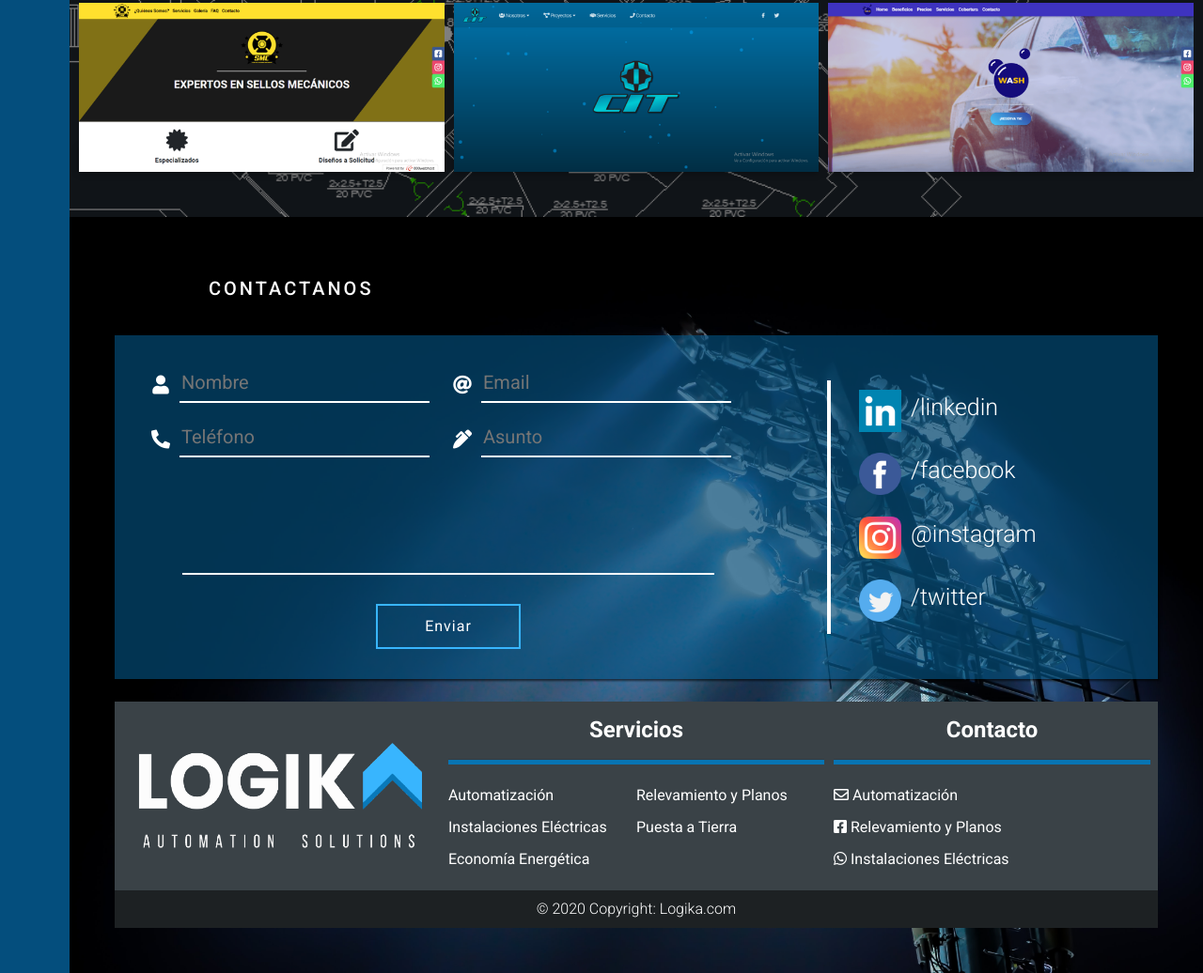
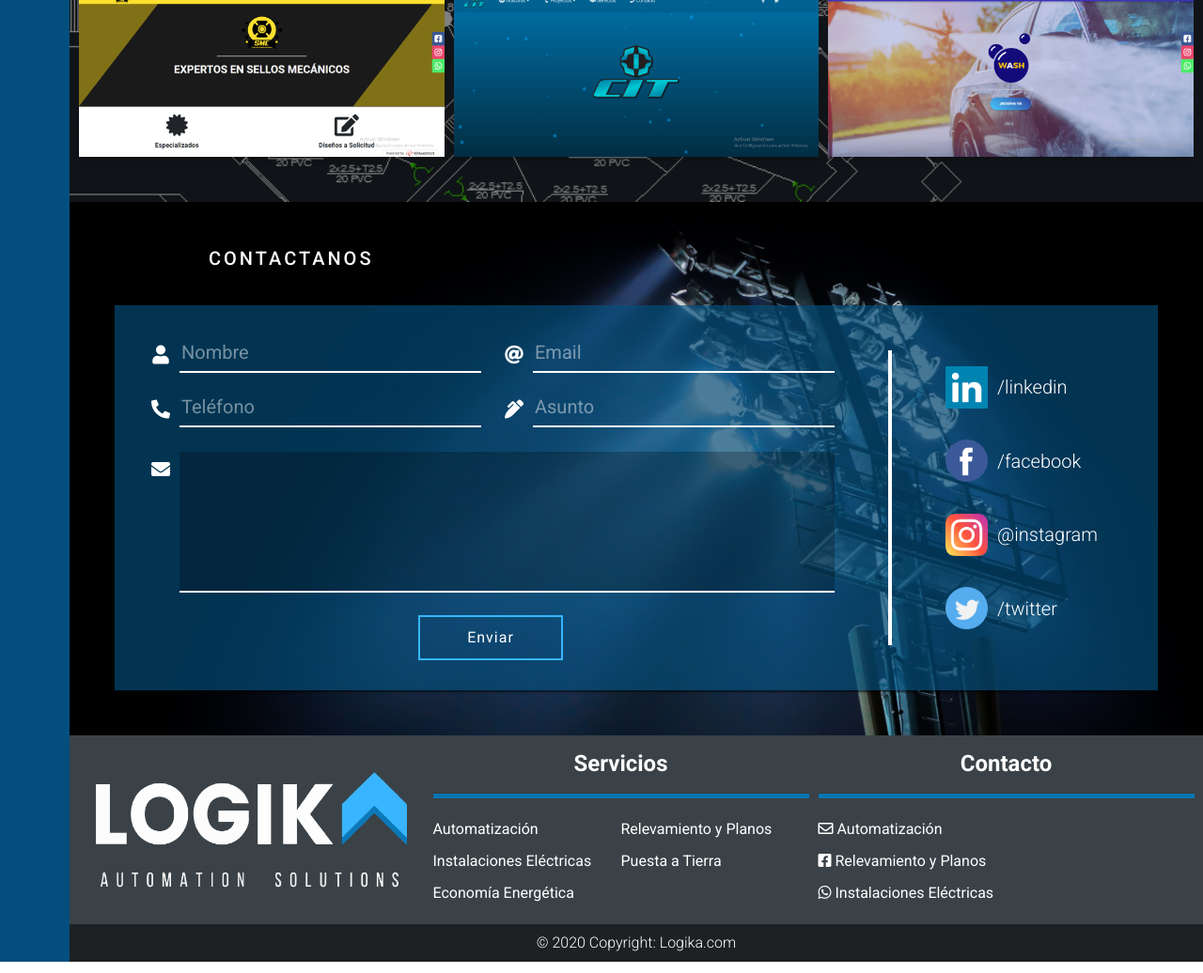
Before and after one commit to HelixInCode/Logika, a plain HTML site: page index.html in a window 1280 px wide. Shown: the part 3031-4067 px from the top of the page at 94% size. Drawn offline with Linux system fonts and the light colour scheme.

Commit message:
acabado contacto

```diff
--- a/css/style.css
+++ b/css/style.css
@@ -183,7 +183,8 @@ nav > .left-nav > .left-nav-item > a{
   background-color:#0874b3;
   text-align: center;
   padding: 30px;
-  height: 50vh;
+  /* height: 50vh; */
+  height: 384px;
   display: flex;
   flex-direction: column;
   justify-content: center;
@@ -191,7 +192,7 @@ nav > .left-nav > .left-nav-item > a{
 
 #mensaje > .mensaje-div > p{
   color: white;
-  font-size: 30px;
+  font-size: 20px;
   font-weight: 500;
   font-family: var(--poppins);
 }
@@ -350,77 +351,79 @@ nav > .left-nav > .left-nav-item > a{
 /*==============CONTACTO===============*/
 #contacto{
   background: url(../img/back-form.jpg);
-  position: relative;
-  /* z-index: 2; */
   background-position: center;
   background-repeat: no-repeat;
   background-size: cover;
   background-attachment: fixed;
   display: grid;
-  grid-template-columns: minmax(300px, 1300px);
+  grid-template-columns: minmax(300px, 600px);
   grid-template-rows: repeat(2, auto);
+  justify-content: center;
 }
 
-#contacto > div > h1{
+#contacto > h1{
   color: #fdfdfd;
   font-size: 30px;
   font-family: var(--roboto);
   font-weight: 500;
-  padding-left: 100px;
   padding-bottom: 30px;
-  letter-spacing: 3px;
+  text-align: center;
 }
-
-#contacto > div > .cuerpo-form{
+#contacto > .form-body{
+  border: none;
   display: grid;
-  grid-template-columns: minmax(150px, 800px) minmax(150px, 400px);
+  grid-template-columns: 1fr;
   background-color: var(--colorBrandTrasparente);
   box-shadow: 2px 2px 2px rgba(0, 0, 0, 0.575);
 }
-#contacto > div > div > form{
+#contacto > .form-body > form{
   display: grid;
   grid-template-columns: 1fr;
-  grid-template-rows: repeat(3, auto);
 }
-#contacto > div > div> form > .primer-bloque{
-  display: grid;
-  grid-template-columns: repeat(2, minmax(100px, 350px));
-  text-align: center;
+#contacto > .form-body > form i{
+  margin: auto auto;
+  color: white;
+  font-size: 20px;
 }
-
-#contacto > div > div > form > div> .input-container{
+#contacto > .form-body > form > .input-container,
+#contacto > .form-body > form > .textarea-container{
   padding: 10px;
   display: grid;
   grid-template-columns: 30px 1fr;
   grid-gap: 5px;
 }
-#contacto > div > div > form > div> .input-container > i{
-  margin: auto auto;
-  color: white;
-  font-size: 20px;
-}
-#contacto > div > div > form > div > .input-container > input,
-#contacto > div > div > form > .input-container > textarea{
+#contacto > .form-body > form > .input-container > input,
+#contacto > .form-body > form > .textarea-container > textarea{
   border: none;
   background-color: rgba(0, 0, 0, 0);
   border-bottom: 2px solid white;
+  outline: none;
   color: white;
   padding-bottom: 5px;
   font-size: 20px;
 }
-#contacto > div > div > form > div > .input-container > input{
+#contacto > .form-body > form > .input-container > input{
   width: 100%;
+  mix-blend-mode: screen;
 }
-#contacto > div > div > form > .input-container > textarea{
+#contacto > .form-body > form > .textarea-container{
+  padding-left: 10px;
+  padding-right: 10px;
+}
+#contacto > .form-body > form > .textarea-container > i{
+  margin-top: 9px;
+  margin-bottom: 0;
+}
+#contacto > .form-body > form > .textarea-container > textarea{
   width: 100%;
+  height: 150px;
+  background-color: rgba(0, 0, 0, 0.25);
   resize: none;
-  margin-top: 30px;
 }
-#contacto > div > div > form > .input-container:nth-of-type(3){
-  /* background-color: brown; */
+#contacto > .form-body > form > .button{
   text-align: center;
 }
-#contacto > div > div > form > .input-container:nth-of-type(3) > button{
+#contacto > .form-body > form > .button > button{
   background-color: rgba(0, 0, 0, 0);
   border: none;
   border: 2px solid var(--colorBrand3);
@@ -429,31 +432,36 @@ nav > .left-nav > .left-nav-item > a{
   font-family: var(--roboto);
   letter-spacing: 1px;
 }
-
-#contacto > div > div > .redes{
+#contacto > .form-body > .form-division{
+  border: none;
+  height: 4px;
+  width: calc(100% - 36px);
+  background-color: #fff;
+}
+#contacto > .form-body > .redes{
   display: grid;
   grid-template-columns: auto;
   grid-template-rows: repeat(4,auto);
-
 }
-#contacto > div > div > .redes > div{
+#contacto > .form-body > .redes > div{
   display: grid;
-  grid-template-columns:30px 1fr;
-  grid-gap: 25px;
+  grid-template-columns: auto 1fr;
+  grid-gap: 10px;
+  margin: auto 0;
   padding: 10px;
-  border-left: 4px solid white;
   padding-left: 30px;
 }
-#contacto > div > div > .redes > div > img{
+#contacto > .form-body > .redes > div > img{
   width: 45px;
   height: auto;
 }
-#contacto > div > div > .redes > div > a{
-   color: white;
-   font-size: 25px;
-   font-family: var(--roboto);
+#contacto > .form-body > .redes > div > a{
+  margin: auto 0;
+  color: white;
+  font-size: 25px;
+  font-family: var(--roboto);
+}
 
-}
 /*FOOTER*/
 footer{
   color: #fff;
@@ -467,7 +475,6 @@ footer h4{
 footer hr{
   border-bottom: 5px solid var(--colorBrand2) ;
 }
-
 footer > .footer-main ul{
   margin: 0;
   padding: 0;
@@ -496,13 +503,10 @@ footer > .footer-main > .footer-services > ul{
   display: grid;
   grid-template-columns: 1fr;
 }
-
-
 footer > .copyright-footer{
   background-color: var(--negroTransparente);
   text-align: center;
 }
-
 
 @media screen and (min-width: 360px){
 
@@ -513,29 +517,14 @@ footer > .copyright-footer{
   #mensaje > .mensaje-div > p{
     font-family: var(--poppins);
     color: white;
-    font-size: 20px;
+  }
 
-  }
-  #contacto > div > h1{
+  #contacto > h1{
     font-size: 20px;
     text-align: center;
-    padding-left: 0;
+    letter-spacing: 3px;
   }
-  #contacto > div > .cuerpo-form{
-    grid-template-columns: 1fr;
-  }
-  #contacto > div > div> form > .primer-bloque{
-    grid-template-columns: 1fr;
-    margin-right: 20px;
-  }
-  #contacto > div > div > .redes > div{
-    border-left: none;
-  }
-  #contacto > div > div > .redes > div > img{
-    width: 30px;
-    height: auto;
-  }
-  #contacto > div > div > .redes > div > a{
+  #contacto > .form-body > .redes > div > a{
     font-size: 20px;
   }
 }
@@ -570,16 +559,10 @@ footer > .copyright-footer{
   #nosotros > .nosotros-values > div:nth-of-type(3) > .values-title > h3{
     left: -25px;
   }
-  #contacto > div > div > .redes > div{
-    border-left: none;
-  }
-  #contacto > div > div > .redes > div > img{
-    width: 30px;
-    height: auto;
-  }
-  #contacto > div > div > .redes > div > a{
-    font-size: 20px;
-  }
+
+  /* #contacto > .form-body > form > .textarea-container{
+    padding-left: 45px;
+  } */
 }
 @media screen and (min-width: 515px){
   #servicios > .contenedor-servicios{
@@ -590,17 +573,6 @@ footer > .copyright-footer{
   }
   #servicios > .contenedor-servicios > .servicios-item:nth-of-type(5){
     grid-column: 2/4;
-  }
-
-  #contacto > div > div > .redes > div{
-    border-left: none;
-  }
-  #contacto > div > div > .redes > div > img{
-    width: 30px;
-    height: auto;
-  }
-  #contacto > div > div > .redes > div > a{
-    font-size: 20px;
   }
 }
 @media screen and (min-width: 610px){
@@ -629,6 +601,7 @@ footer > .copyright-footer{
   #cover > .carousel > .img-container > img{
     width: 200px;
   }
+
   #nosotros{
     grid-template-columns: 1fr .9fr;
     grid-gap: unset;
@@ -641,10 +614,10 @@ footer > .copyright-footer{
   #nosotros > .nosotros-values > div > ul{
     padding: 40px 20px ;
   }
+
   #servicios > .contenedor-servicios{
     grid-template-columns: repeat(6, minmax(50px, 100px));
   }
-
   #servicios > .contenedor-servicios > .servicios-item:nth-of-type(4){
     grid-column: 2/4;
   }
@@ -660,101 +633,33 @@ footer > .copyright-footer{
     font-size: 12px;
   }
 
-  #contacto > div > div > form > div> .input-container > i{
-    margin: auto auto;
-    color: white;
-    font-size: 15px;
+  #contacto {
+    grid-template-columns: minmax(300px, 1300px);
   }
-  #contacto > div > div > form > div > .input-container > input,
-  #contacto > div > div > form > .input-container > textarea{
+  #contacto > .form-body{
+    grid-template-columns: minmax(150px, 800px) minmax(0px, 50px) auto;
+  }
+  #contacto > .form-body > form{
+    grid-template-columns: 1fr 1fr;
+  }
+  #contacto > .form-body > .form-division{
     border: none;
-    background-color: rgba(0, 0, 0, 0);
-    border-bottom: 2px solid white;
-    color: white;
-    padding-bottom: 5px;
-    font-size: 15px;
+    width: 4px;
+    height: 314px;
+    align-self: center;
+    background-color: #fff;
   }
-  #contacto > div > .cuerpo-form{
-    display: grid;
-    grid-template-columns: minmax(150px, 800px) minmax(150px, 400px);
-    background-color: var(--colorBrandTrasparente);
-    box-shadow: 2px 2px 2px rgba(0, 0, 0, 0.575);
-  }
-  #contacto > div > div > form{
-    display: grid;
-    grid-template-columns: 1fr;
-    grid-template-rows: repeat(3, auto);
-  }
-  #contacto > div > div> form > .primer-bloque{
-    display: grid;
-    grid-template-columns: repeat(2, minmax(100px, 350px));
-    text-align: center;
-  }
-  #contacto > div > div > form > div> .input-container{
+  #contacto > .form-body > form > .input-container{
     padding: 10px;
     display: grid;
     grid-template-columns: 30px 1fr;
     grid-gap: 5px;
   }
-  #contacto > div > div > form > div> .input-container > i{
-    margin: auto auto;
-    color: white;
-    font-size: 20px;
+  #contacto > .form-body > form > .textarea-container,
+  #contacto > .form-body > form > .button{
+    grid-column: 2 span;
   }
-  #contacto > div > div > form > div > .input-container > input,
-  #contacto > div > div > form > .input-container > textarea{
-    border: none;
-    background-color: rgba(0, 0, 0, 0);
-    border-bottom: 2px solid white;
-    color: white;
-    padding-bottom: 5px;
-    font-size: 20px;
-  }
-  #contacto > div > div > form > div > .input-container > input{
-    width: 100%;
-  }
-  #contacto > div > div > form > .input-container > textarea{
-    width: 100%;
-    resize: none;
-    margin-top: 30px;
-  }
-  #contacto > div > div > form > .input-container:nth-of-type(3){
-    /* background-color: brown; */
-    text-align: center;
-  }
-  #contacto > div > div > form > .input-container:nth-of-type(3) > button{
-    background-color: rgba(0, 0, 0, 0);
-    border: none;
-    border: 2px solid var(--colorBrand3);
-    color: white;
-    padding: 10px 50px;
-    font-family: var(--roboto);
-    letter-spacing: 1px;
-  }
-  #contacto > div > div > .redes{
-    display: grid;
-    grid-template-columns: auto;
-    grid-template-rows: repeat(4,auto);
 
-  }
-  #contacto > div > div > .redes > div{
-    display: grid;
-    grid-template-columns:30px 1fr;
-    grid-gap: 25px;
-    padding: 10px;
-    border-left: 4px solid white;
-    padding-left: 30px;
-  }
-  #contacto > div > div > .redes > div > img{
-    width: 45px;
-    height: auto;
-  }
-  #contacto > div > div > .redes > div > a{
-     color: white;
-     font-size: 25px;
-     font-family: var(--roboto);
-
-  }
 }
 @media screen and (min-width: 850px){
   body{
@@ -801,10 +706,12 @@ footer > .copyright-footer{
   #nosotros > .nosotros-main{
     padding-right: 60px;
   }
-  #contacto > div > h1{
+
+  #contacto > h1{
     text-align: start;
     padding-left: 100px;
   }
+
   footer{
     margin-bottom: 0;
   }
@@ -831,7 +738,4 @@ footer > .copyright-footer{
   #servicios > .contenedor-servicios > div > h5 {
     font-size: 24px;
   }
-  #contacto > div{
-    justify-items: center;
-  }
 }
--- a/index.html
+++ b/index.html
@@ -303,59 +303,70 @@
 
     </section>
 
-    <section id="contacto" class="container-fluid m-md-0 py-3 px-2 p-md-5">
-      <div class="pt-3 pb-4"><!-- px-3 px-sm-5 -->
-        <h1>CONTACTANOS</h1>
+    <section id="contacto" class="py-5 px-2 px-md-3 p-lg-5">
+      <h1 class="pt-5 pt-md-0">CONTACTANOS</h1>
 
-        <div class="cuerpo-form">
-          <form action="" method="post" class="p-4">
-            <div class="primer-bloque">
+        <div class="form-body">
+
+          <form action="" method="post" class="py-2 px-2 py-sm-4 px-sm-4">
             <div class="input-container">
               <i class="fas fa-user"></i>
               <input name="nombre" type="text" placeholder="Nombre">
             </div>
+
             <div class="input-container">
               <i class="fas fa-at"></i>
               <input name="email" type="email" placeholder="Email">
             </div>
+
             <div class="input-container">
               <i class="fas fa-phone-alt"></i>
               <input name="telefono" type="tel" placeholder="Teléfono">
             </div>
+
             <div class="input-container">
               <i class="fas fa-pen-alt"></i>
               <input name="asunto" type="text" placeholder="Asunto">
             </div>
-            </div>
-            <div class="input-container px-5 py-3">
+
+            <div class="textarea-container py-3">
+              <i class="fas fa-envelope"></i>
               <textarea name="mensaje"></textarea>
             </div>
-            <div class="input-container p-2">
+
+            <div class="button p-2">
               <button type="submit">Enviar</button>
             </div>
 
           </form>
-          <div class="redes p-5">
+
+          <hr class="form-division">
+
+          <div class="redes py-5 pl-1 pr-5">
+
             <div class="red-item">
               <img src="./img/redes/linkedin.png" alt="">
               <a href="#">/linkedin</a>
             </div>
+
             <div class="red-item">
               <img src="./img/redes/facebook.png" alt="">
               <a href="#">/facebook</a>
             </div>
+
             <div class="red-item">
               <img src="./img/redes/instagram.png" alt="">
               <a href="#">@instagram</a>
             </div>
+
             <div class="red-item">
               <img src="./img/redes/twitter.png" alt="">
               <a href="#">/twitter</a>
             </div>
+
           </div>
         </div>
-
-      </div>
+    </section>
 
     <footer>
       <div class="footer-main px-2 py-3">
```
Lines whose indentation alone changed are shown as unchanged.
